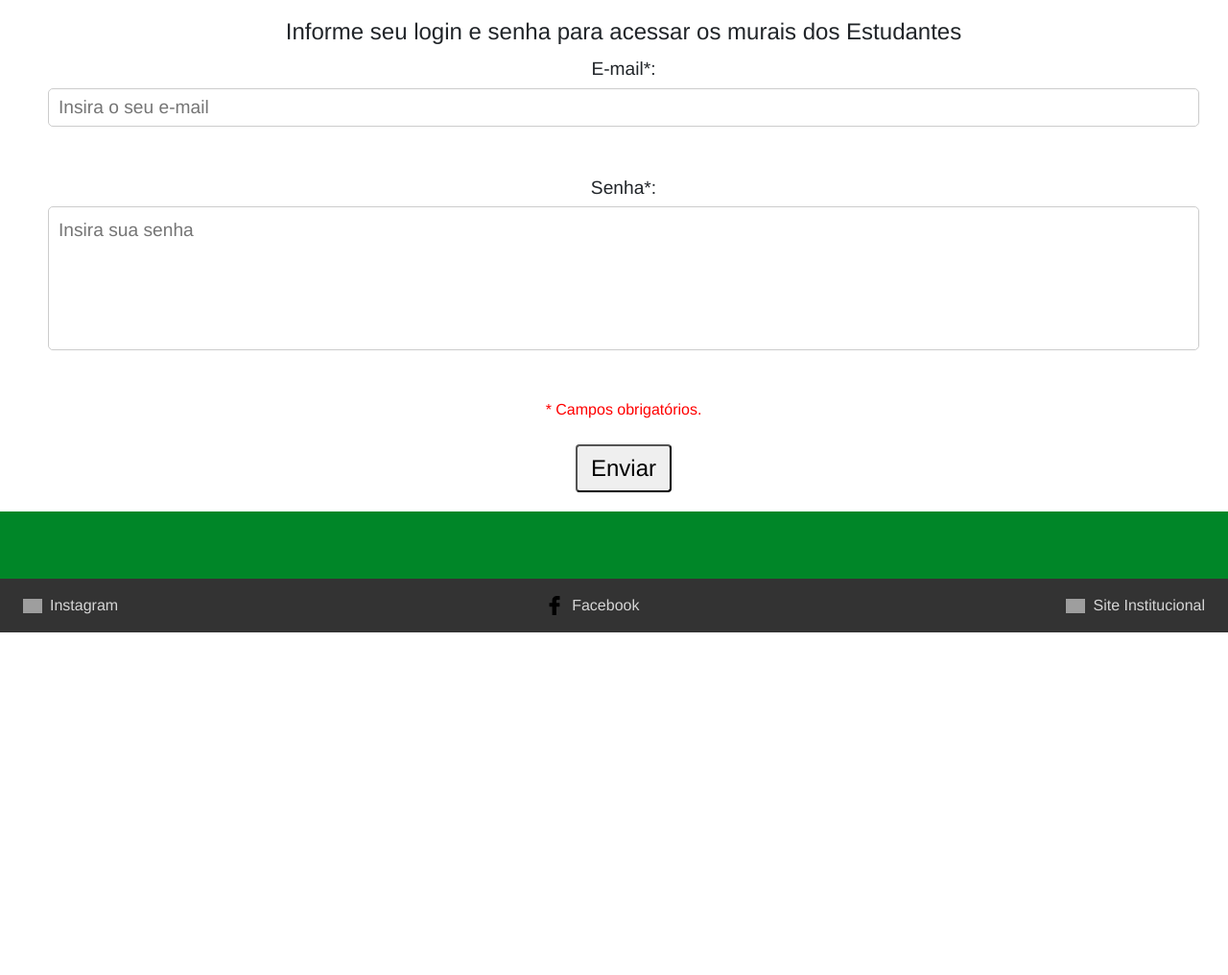
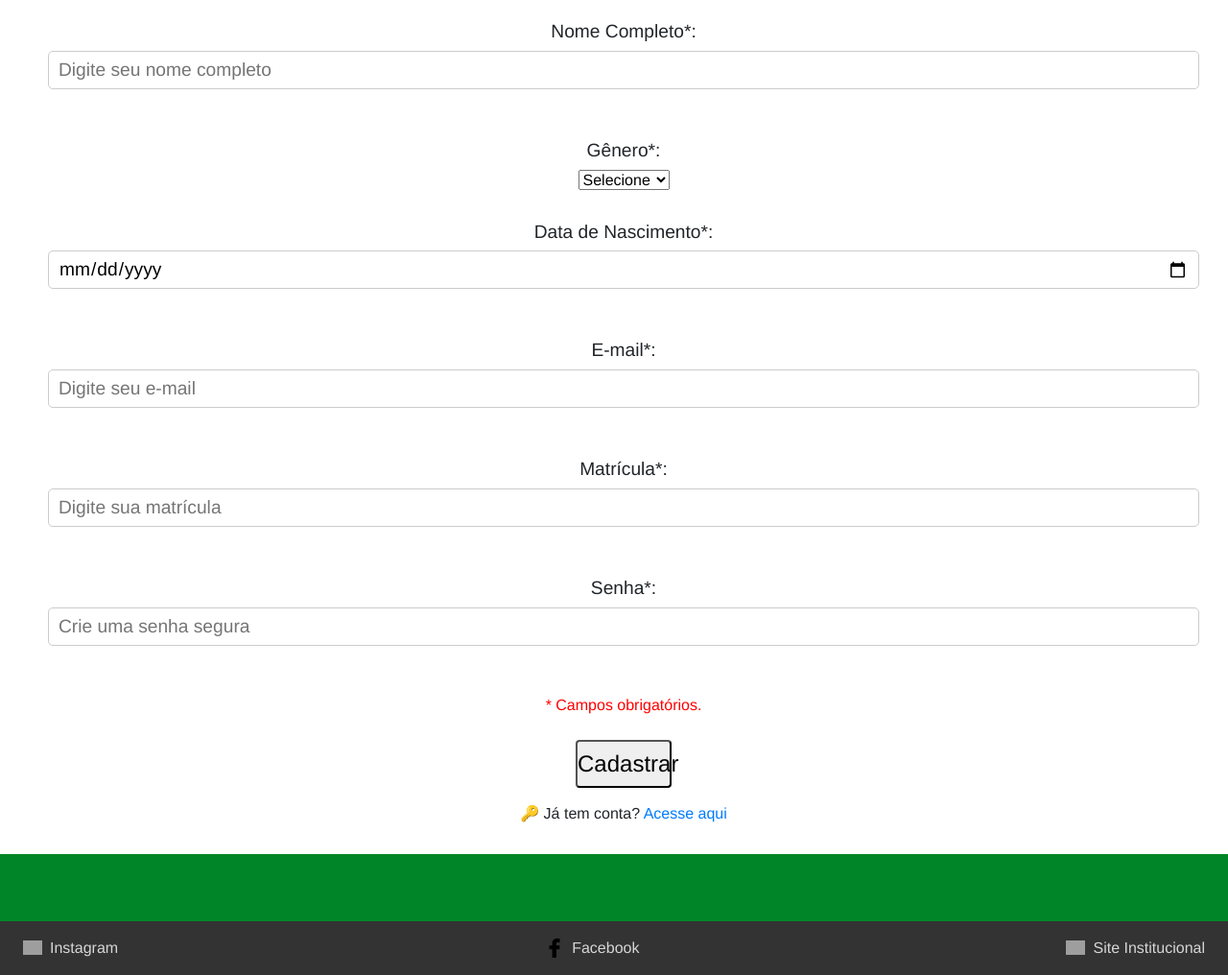
Before and after one commit to milenapianaro/Trabalho-Web, a PHP site: page /form-login-mural.html in a window 1280 px wide. Shown: the part 745-1761 px from the top of the page at 96% size. Before the commit the page ends 1404 px from the top, so only its background shows below. Run offline with PHP 8.4, Linux system fonts and the light colour scheme; grey boxes are pictures that could not be loaded.

Commit message:
Integração MySQL via phpmyadmin - requer melhor design

```diff
--- a/pags_html/form-login-mural.html
+++ b/pags_html/form-login-mural.html
@@ -1,25 +1,23 @@
 <!DOCTYPE html>
 <html lang="pt-br">
 <head>
-    <meta charset="UTF-8">
-    <meta name="viewport" content="width=device-width, initial-scale=1.0">
-    <link rel="stylesheet" href="https://stackpath.bootstrapcdn.com/bootstrap/4.5.2/css/bootstrap.min.css">
-    <link rel="stylesheet" href="../pags_css/header&footer.css">
-    <link rel="stylesheet" href="../pags_css/form-contato.css">
-    <title>Acessar Mural dos Estudantes</title>
-    <script src="https://cdn.emailjs.com/dist/email.min.js"></script>
-    <script type="text/javascript" src="../pags_js/email.js"></script>
+  <meta charset="UTF-8" />
+  <meta name="viewport" content="width=device-width, initial-scale=1.0" />
+  <title>Cadastro de Usuário - Mural dos Estudantes</title>
+  <link rel="stylesheet" href="https://stackpath.bootstrapcdn.com/bootstrap/4.5.2/css/bootstrap.min.css" />
+  <link rel="stylesheet" href="../pags_css/header&footer.css" />
+  <link rel="stylesheet" href="../pags_css/form-contato.css" />
 </head>
 <body>
   <header>
     <div class="header">
       <a class="header-logo" href="../pags_html/pagina-inicial.html">
-                <img class="ifpr-logo" src="../Imagens/Página Inicial/ifpr-logo.png"  alt="Instituto Federal">
-                <img class="ifpr-reduzido" src="../Imagens/Página Inicial/ifpr-reduzido.png" alt="Instituto Federal">
+        <img class="ifpr-logo" src="../Imagens/Página Inicial/ifpr-logo.png" alt="Instituto Federal" />
+        <img class="ifpr-reduzido" src="../Imagens/Página Inicial/ifpr-reduzido.png" alt="Instituto Federal" />
       </a>
       <nav class="header-navegacao">
         <a id="nav-aluno" href="../pags_html/sou-aluno.html">
-                    <img class="seta" id="seta-aluno" src="../Imagens/Matriz Curricular/seta.png">
+          <img class="seta" id="seta-aluno" src="../Imagens/Matriz Curricular/seta.png" />
           Sou Aluno
         </a>
         <a href="../pags_html/quero-ser-aluno.html">Quero Ser Aluno</a>
@@ -28,7 +26,7 @@
     </div>
     <div class="menu-oculto">
       <nav class="menu-nav">
-                <a href="../pags_html/sou-aluno.html/form-login-mural" target="_self"> Mural dos Estudantes</a>
+        <a href="form-login-mural.html" target="_self">Mural dos Estudantes</a>
         <a href="../pags_html/manual-aluno.html" target="_self">Manual do Aluno</a>
         <a href="../pags_html/plataformas.html" target="_self">Plataformas e Recursos</a>
         <a href="../pags_html/matriz-curricular.html" target="_self">Matriz Curricular</a>
@@ -38,34 +36,72 @@
   </header>
 
   <figure class="banner">
-        <h1><b>Mural dos Estudantes</b></h1>
+    <h1><b>Cadastro no Mural dos Estudantes</b></h1>
   </figure>
+
   <main>
-        <h2>Informe seu login e senha para acessar os murais dos Estudantes</h2>
+    <form action="cadastro.php" method="POST">
+      <div class="form-contato">
+        <p>Nome Completo*:</p>
+        <input type="text" class="controle_form" name="nome_completo" placeholder="Digite seu nome completo" required />
+      </div>
+
+      <div class="form-contato">
+        <p>Gênero*:</p>
+        <select class="controle_form" name="genero" required>
+          <option value="">Selecione</option>
+          <option value="Masculino">Masculino</option>
+          <option value="Feminino">Feminino</option>
+          <option value="Outro">Outro</option>
+        </select>
+      </div>
+
+      <div class="form-contato">
+        <p>Data de Nascimento*:</p>
+        <input type="date" class="controle_form" name="data_nascimento" required />
+      </div>
+
       <div class="form-contato">
         <p>E-mail*:</p>
-                <input type="email" class="controle_form" name="user_email" placeholder="Insira o seu e-mail" required>
+        <input type="email" class="controle_form" name="email" placeholder="Digite seu e-mail" required />
       </div>
+
+      <div class="form-contato">
+        <p>Matrícula*:</p>
+        <input type="text" class="controle_form" name="matricula" placeholder="Digite sua matrícula" required />
+      </div>
+
       <div class="form-contato">
         <p>Senha*:</p>
-                <textarea class="campo_msg" name="password" placeholder="Insira sua senha" required></textarea>
+        <input type="password" class="controle_form" name="senha" placeholder="Crie uma senha segura" required />
       </div>
+
       <div class="obrcamp">* Campos obrigatórios.</div>
-            <br><button type="submit" class="botao">Enviar</button></br>
+      <br />
+      <button type="submit" class="botao">Cadastrar</button>
+      <br />
+
+      <!-- Link para voltar ao login -->
+      <div class="form-contato" style="text-align: center; margin-top: 15px;">
+        <span>🔑 Já tem conta? <a href="form-login-mural.html">Acesse aqui</a></span>
+      </div>
     </form>
   </main>
+
   <div id="faixa"></div>
+
   <footer class="footer">
     <a href="https://www.instagram.com/ifprpinhaisoficial/" target="_blank">
-            <div class="item instagram"><img src="../Imagens/Página Inicial/INSTAGRAM.png" alt="Instagram">Instagram</div>
+      <div class="item instagram"><img src="../Imagens/Página Inicial/INSTAGRAM.png" alt="Instagram" />Instagram</div>
     </a>
     <a href="https://www.facebook.com/IFPRCampusPinhais" target="_blank">
-            <div class="item facebook"><img src="../Imagens/Página Inicial/FACEBOOK.png" alt="Facebook">Facebook</div>
+      <div class="item facebook"><img src="../Imagens/Página Inicial/FACEBOOK.png" alt="Facebook" />Facebook</div>
     </a>
     <a href="https://ifpr.edu.br/pinhais/" target="_blank">
-            <div class="item institucional"><img src="../Imagens/Página Inicial/IFPR_LOGO.png" alt="Institucional">Site Institucional</div>
+      <div class="item institucional"><img src="../Imagens/Página Inicial/IFPR_LOGO.png" alt="Institucional" />Site Institucional</div>
     </a>
   </footer>
+
   <script src="../pags_js/header.js"></script>
 </body>
 </html>
--- a/pags_html/pagina-inicial.php
+++ b/pags_html/pagina-inicial.php
@@ -9,11 +9,7 @@
     </head>
     <body>
         <?php
-<<<<<<< HEAD
             include '../componentes/header.php';
-=======
-            include 'componentes/header.php';
->>>>>>> 6b8835886e4e3a4fde76ac1c735e04c76df4aab3
         ?>
 
         <!-- Overlay para menu mobile -->
```
Also changed, not shown: conexao.php (added, +12 -0 lines), pags_html/cadastro.php (added, +30 -0 lines). Lines whose indentation alone changed are shown as unchanged.
